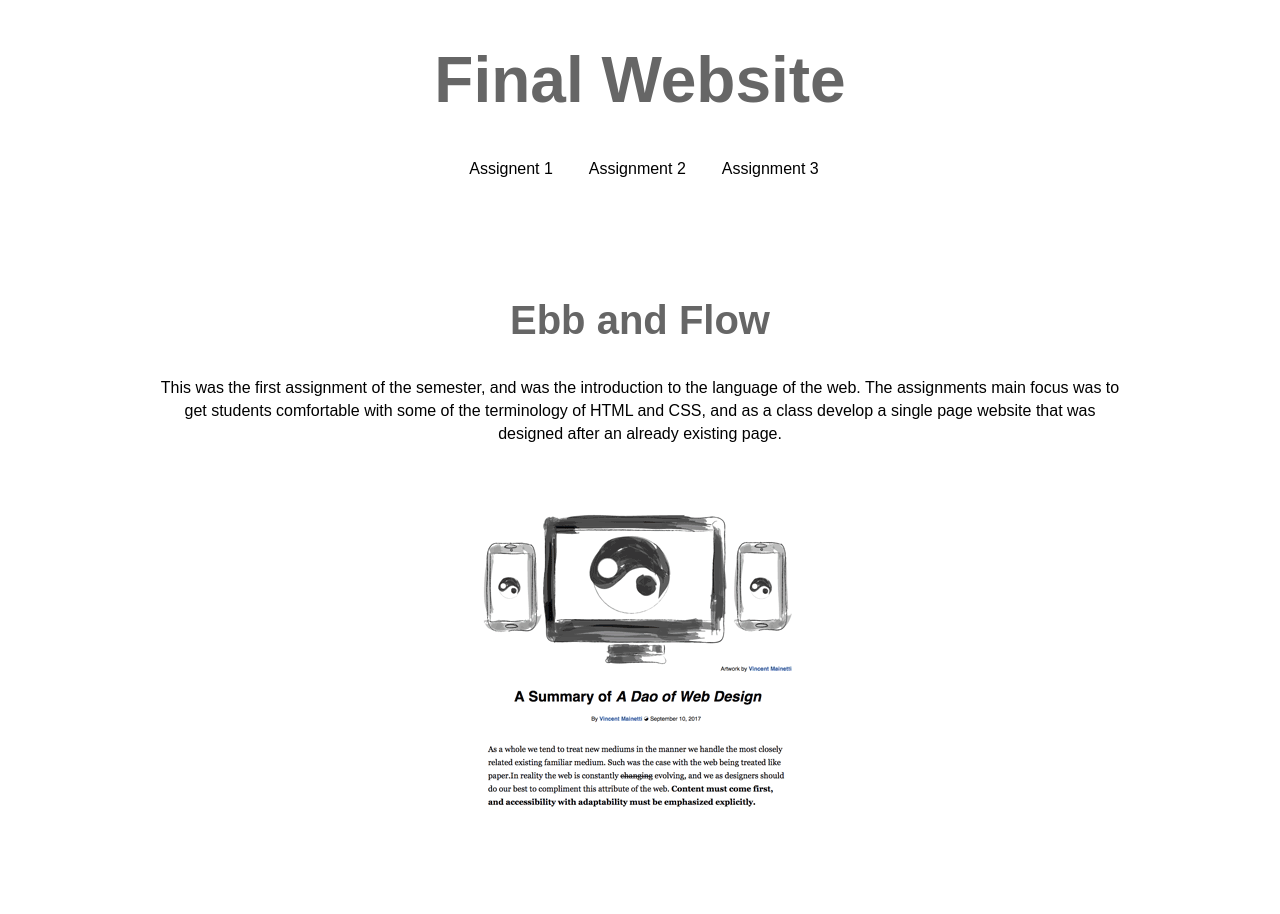
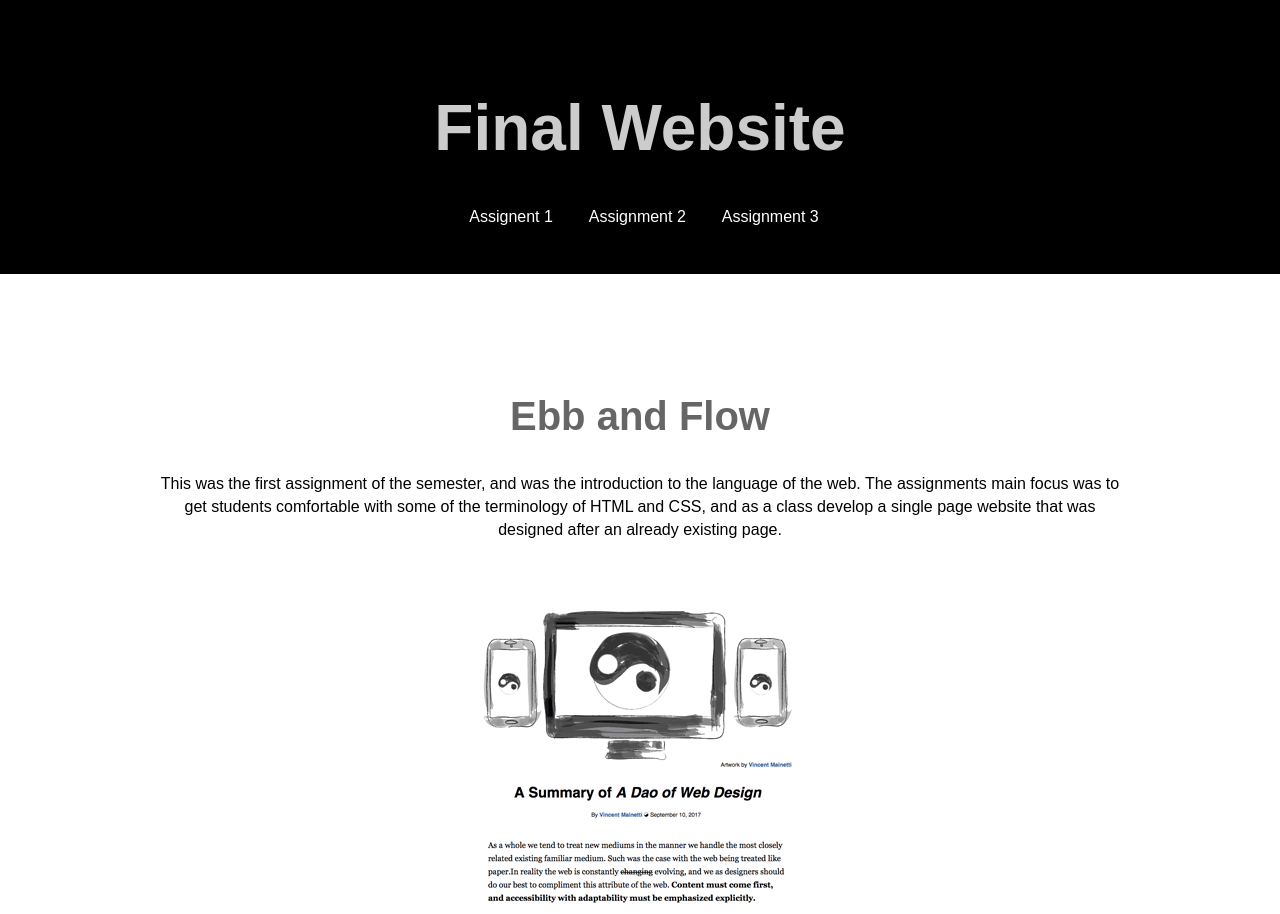
Before and after one commit to mainetti-vincent/final, a plain HTML site: page final/index.html in a window 1280 px wide. Shown: the top 914 px of the page. Drawn offline with Linux system fonts and the light colour scheme.

Commit message:
Add files via upload

```diff
--- a/final/css/main.css
+++ b/final/css/main.css
@@ -10,16 +10,23 @@ body {
   margin: 0 auto;
 }
 
+div.banner {
+background-color: #000;
+text-align: center;
+padding-top: 3em;
+padding-bottom: 2em;
+}
+
 
 nav li {
-color: #000;
+color: #FFF;
 font-family: sans-serif;
 margin-right: 2em;
 display: inline;
 }
 
 nav a {
-color: #000;
+color: #FFF;
 }
 
 nav a:hover {
@@ -28,7 +35,7 @@ nav a:hover {
 
 h1 {
 Font-family: sans-serif;
-color: #666;
+color: #CCC;
 font-size: 4em;
 
 }
--- a/final/index.html
+++ b/final/index.html
@@ -11,7 +11,7 @@
 
 <body>
 
-<div class="structure">
+<div class="banner">
 <h1> Final Website </h1>
 <nav id="menu">
   <ul>
@@ -20,8 +20,8 @@
     <li><a href="#portfolio">Assignment 3</a></li>
   </ul>
   </nav>
-
-
+</div>
+<div class="structure">
 <h2 id="ebbandflow"><a href="https://mainetti-vincent.github.io/ebb-and-flow-final/">Ebb and Flow</a></h2>
 <p> This was the first  assignment of the semester, and was the introduction to the language of the web. The assignments main focus was to get students comfortable with some of the terminology of HTML and CSS, and as a class develop a single page website that was designed after an already existing page.</p>
 <img src="img/ebbandflow.png">
```
